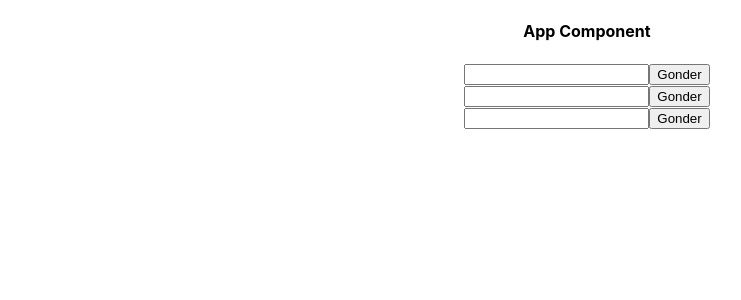
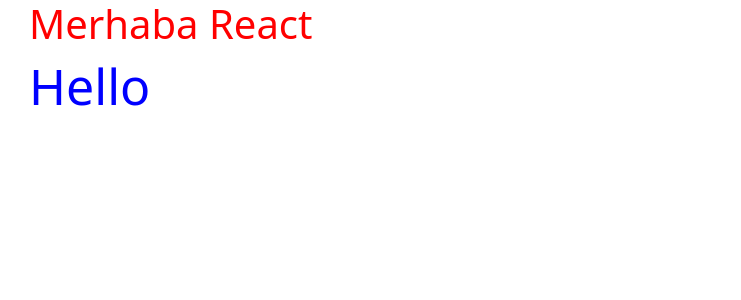
Before and after one commit to Aydan-Shah/reactTutorial, a React (Create React App) app: page / in a window 1280 px wide. Shown: the top 300 px of the page, without its empty margins (53-794 px from the left). Built offline with nearby package versions, Linux system fonts and the light colour scheme.

Commit message:
css and bootstrap in react

```diff
--- a/package.json
+++ b/package.json
@@ -6,6 +6,7 @@
     "@testing-library/jest-dom": "^5.17.0",
     "@testing-library/react": "^13.4.0",
     "@testing-library/user-event": "^13.5.0",
+    "bootstrap": "^5.3.1",
     "react": "^18.2.0",
     "react-dom": "^18.2.0",
     "react-scripts": "5.0.1",
--- a/src/App.css
+++ b/src/App.css
@@ -1,38 +1,4 @@
-.App {
-  text-align: center;
+.header {
+  color: blue;
+  font-size: 50px;
 }
-
-.App-logo {
-  height: 40vmin;
-  pointer-events: none;
-}
-
-@media (prefers-reduced-motion: no-preference) {
-  .App-logo {
-    animation: App-logo-spin infinite 20s linear;
-  }
-}
-
-.App-header {
-  background-color: #282c34;
-  min-height: 100vh;
-  display: flex;
-  flex-direction: column;
-  align-items: center;
-  justify-content: center;
-  font-size: calc(10px + 2vmin);
-  color: white;
-}
-
-.App-link {
-  color: #61dafb;
-}
-
-@keyframes App-logo-spin {
-  from {
-    transform: rotate(0deg);
-  }
-  to {
-    transform: rotate(360deg);
-  }
-}
--- a/src/App.js
+++ b/src/App.js
@@ -1,13 +1,16 @@
 import React, { Component } from 'react'
 import './App.css';
-import User from "./components/User";
+// import User from "./components/User";
+
+// import boostrap
+import 'bootstrap/dist/css/bootstrap.css';
 
  class App extends Component {
   render() {
     const test = 34;
     const isAuth = true;
     return (
-      <div className='App'>
+      <div className='container'>
         {/* <h1>Merhaba React</h1>
         <h4> { 1+ 1 } </h4>
         <h4> { "test".toLocaleUpperCase() } </h4>
@@ -15,10 +18,13 @@
         <h4> {isAuth ? <p >Musbet </p> : null} </h4> */}
 
 
-        <h4> App Component</h4>
+        {/* <h4> App Component</h4>
         <User/>
         <User/>
-        <User/>
+        <User/> */}
+
+      <h1 style={{color:"red", fontSize:"40px"}}>Merhaba React</h1>
+      <h2 className='header'>Hello</h2>
       </div>
     )
   }
```
Also changed, not shown: 1 other file (tests, documents, lock files or other folders).
